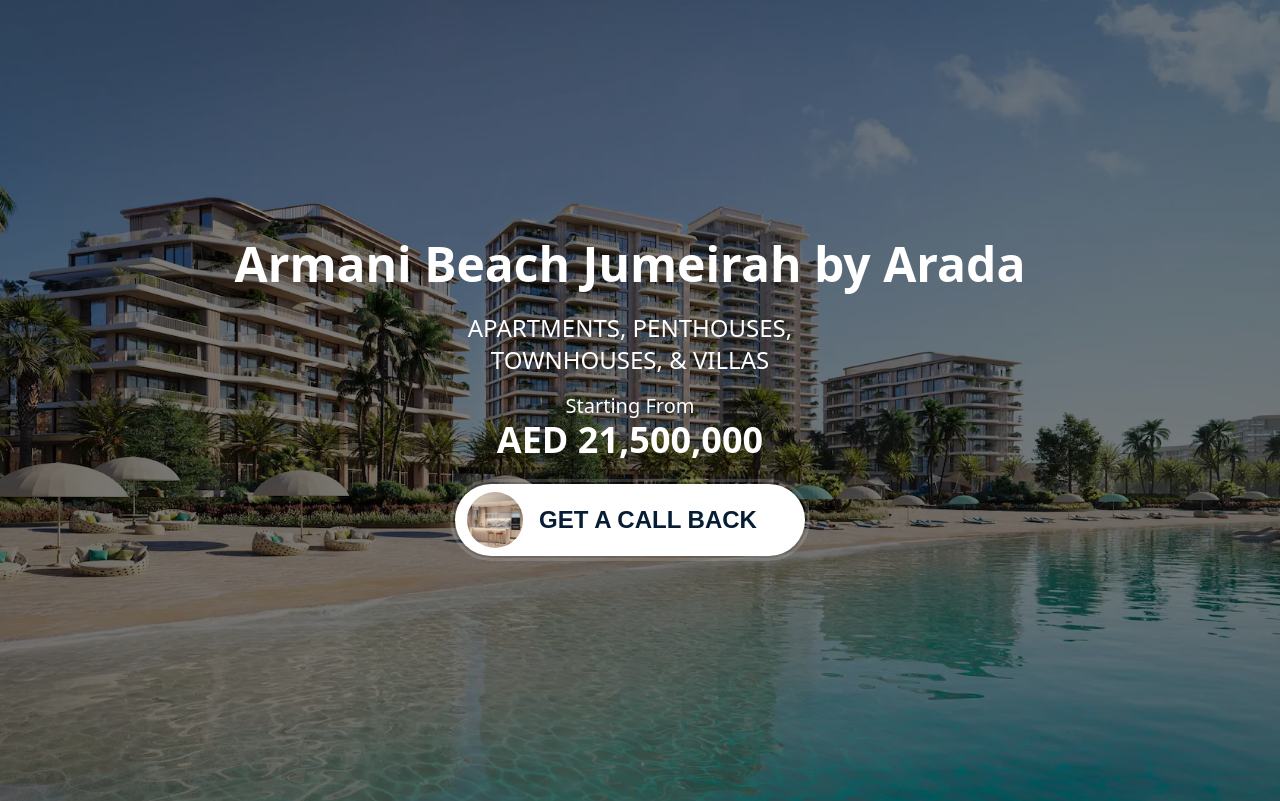
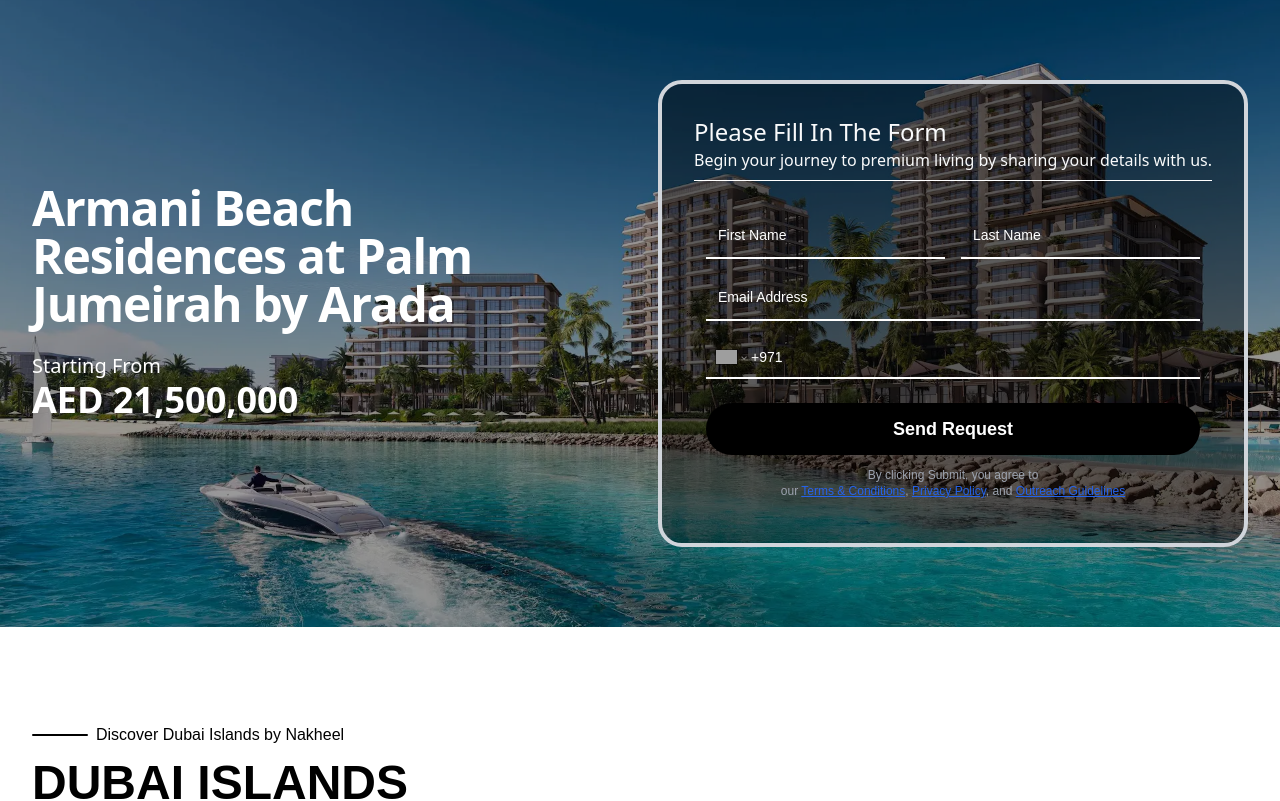
Before and after one commit to Ameer-m/dubaiislandsvilla, a Next.js app: page / in a window 1280 px wide. Shown: the top 801 px of the page. Built offline with nearby package versions, Linux system fonts and the light colour scheme; grey boxes are pictures that could not be loaded; a web font is replaced by a local one.

Commit message:
intial commit

```diff
--- a/app/components/Form.js
+++ b/app/components/Form.js
@@ -176,10 +176,10 @@ const Form = ({ bgColor, inStyles, btnText }) => {
         </button>
 
         {/* Success Message */}
-        {successMessage && <p className="text-green-600 text-center mt-3">{successMessage}</p>}
+        {successMessage && <p className=" text-center mt-3">{successMessage}</p>}
 
         {/* Disclaimer */}
-        <p className="w-full text-gray-500 text-xs font-light poppins text-center mt-3">
+        <p className="w-full text-gray-400 text-xs font-light poppins text-center mt-3">
           By clicking Submit, you agree to
           <br />
           our{" "}
--- a/app/components/Hero.js
+++ b/app/components/Hero.js
@@ -1,10 +1,12 @@
 "use client";
 
-import { useState, useEffect } from "react";
+import { useState } from "react";
 import React from "react";
-import Modal from "./Modal";
-import Form from "./Form";
 import Image from "next/image";
+import dynamic from 'next/dynamic';
+
+// Dynamically import MyForm to prevent hydration issues
+const MyForm = dynamic(() => import('../components/Form'), { ssr: false });
 
 const Hero = ({ title, subtitle, buttonText, buttonAction }) => {
     const [isModalOpen, setIsModalOpen] = useState(false);
@@ -12,71 +14,40 @@ const Hero = ({ title, subtitle, buttonText, buttonAction }) => {
     const openModal = () => setIsModalOpen(true);
     const closeModal = () => setIsModalOpen(false);
 
-    const [imageSrc, setImageSrc] = useState("/image-08.webp"); // Default desktop image
-
-  useEffect(() => {
-    const handleResize = () => {
-      setImageSrc(window.innerWidth < 768 ? "/mob-hero.webp" : "/image-08.webp");
-    };
-
-    handleResize(); // Run on initial render
-    window.addEventListener("resize", handleResize);
-
-    return () => window.removeEventListener("resize", handleResize);
-  }, []);
-
   return (
 
     <>
 
-        <section className={`relative py-40`}>
+    <section className={`heroImg flex items-center justify-center w-full relative`}>
       <Image
-        src={imageSrc}
+        src="/image-07.webp"
         alt="Palm Armani"
-        fill
-        quality={10}
+        fill // Replaces `layout="fill"`
+        quality={20}
         priority
-        className="absolute inset-0 object-cover object-center"
+        className="absolute z-0"
+        style={{ objectFit: 'cover', objectPosition: 'center' }} // Use `style` for these properties
       />
 
-        {/* Overlay */}
-        <div className="absolute inset-0 bg-black/50"></div>
 
-        <div className="flex flex-col justify-between items-center lg:flex-row w-full px-4 py-5 mx-auto sm:max-w-xl md:max-w-full lg:max-w-screen-xl md:px-24 lg:px-8 lg:py-20 relative z-20 h-full">
-            <div className="mb-12 lg:pr-5 lg:mb-0 w-full text-white ">
-            <div className="w-full mb-6 text-center">
-                <h2 className="mb-6 text-2xl font-bold lg:text-5xl">
-                Armani Beach Jumeirah by Arada
+      <div className="overlay absolute inset-0 z-10 bg-black/40"></div>
+      <div className="flex flex-col justify-between items-center lg:flex-row w-full px-4 py-5 mx-auto sm:max-w-xl md:max-w-full lg:max-w-screen-xl md:px-24 lg:px-8 lg:py-20 relative z-20">
+        <div className="mb-12 lg:max-w-lg lg:pr-5 lg:mb-0 w-full">
+          <div className="max-w-xl mb-6 text-white">
+            <h2 className="max-w-lg mb-6 font-sans text-3xl font-bold tracking-tight lg:text-5xl sm:leading-none">
+              Armani Beach{' '}
+              <br className="hidden md:block" />
+              Residences at Palm <span className="inline-block text-deep-purple-accent-400">
+                Jumeirah by Arada
+              </span>
             </h2>
-                <p className="text-md md:text-2xl mb-4 uppercase">Apartments, Penthouses,<br /> Townhouses, & Villas</p>
-                <div className="w-full">
-                    <span className="inline text-lg md:text-xl">Starting From </span>
-                    <br className="block lg:hidden" />
-                    <p className="text-3xl lg:text-4xl font-bold"> AED 21,500,000</p>
-                </div>
-                <div className="flex justify-center items-center flex-col md:flex-row md:space-x-6 w-full">
-                    <div className="w-full flex flex-col items-center justify-center">
-                        <div className="btn-container mt-6">
-                        <button
-                            type="button"
-                            className="trigger select-none btn-content flex justify-between items-center relative space-x-4 px-3 py-2 pr-12 hover:cursor-pointer"
-                            onClick={openModal}
-                        >
-                            <img
-                            src="/image-01.webp"
-                            alt="Profile"
-                            className="left-3 rounded-full object-cover aspect-square h-14"
-                            />
-                            <div className="uppercase py-px text-lg md:text-2xl font-black text-[#071D35] minerva_modern">
-                            Get a Call Back
-                            </div>
-                        </button>
+            <div>
+              <span className="inline text-lg md:text-xl">Starting From</span>
+              <p className="text-3xl lg:text-4xl font-bold">AED 21,500,000</p>
             </div>
           </div>
         </div>
-            </div>
-            </div>
-            {/* <div className="bg-black/40 rounded-3xl p-8 flex flex-col md:ml-auto mt-10 md:mt-0 border-4 border-gray-300">
+        <div className="bg-black/40 rounded-3xl p-8 flex flex-col md:ml-auto mt-10 md:mt-0 border-4 border-gray-300">
           <div className="mb-5 border-b pb-2 border-white">
             <h2 className="text-gray-50 text-lg md:text-2xl font-medium title-font capitalize">
               Please fill in the form
@@ -86,24 +57,12 @@ const Hero = ({ title, subtitle, buttonText, buttonAction }) => {
             </p>
           </div>
           <React.Suspense fallback={<div>Loading...</div>}>
-                <Form />
+            {/* Lazy load the form component */}
+            <MyForm inStyles="border-b-2 border-white text-white placeholder:text-white focus:border-white"/>
           </React.Suspense>
-            </div> */}
+        </div>
       </div>
     </section>
-    {/* Modal */}
-    <Modal isOpen={isModalOpen} onClose={closeModal} title="Please Fill in the Form Below" desc="Our agents will provide you with all the latest information about the project. as well as assisting in choosing the best unit corresponding to your needs.">
-            <h2 className="text-2xl font-bold mb-4">This is a Modal</h2>
-            <p className="text-gray-700 mb-6">
-            Here you can display any content you'd like!
-            </p>
-            <button
-            className="px-6 py-3 bg-red-500 text-white rounded-lg font-semibold hover:bg-red-600 transition-all cursor-pointer"
-            onClick={closeModal}
-            >
-            Close Modal
-            </button>
-        </Modal>
     </>
   );
 };
--- a/app/globals.css
+++ b/app/globals.css
@@ -10,6 +10,11 @@
 
 .minerva_modern {
     font-family: "minerva-modern", sans-serif;
+}
+
+.PhoneInputInput {
+  background: transparent;
+  outline: none;
 }
 
 .btn-container {
```
Lines whose indentation alone changed are shown as unchanged.
